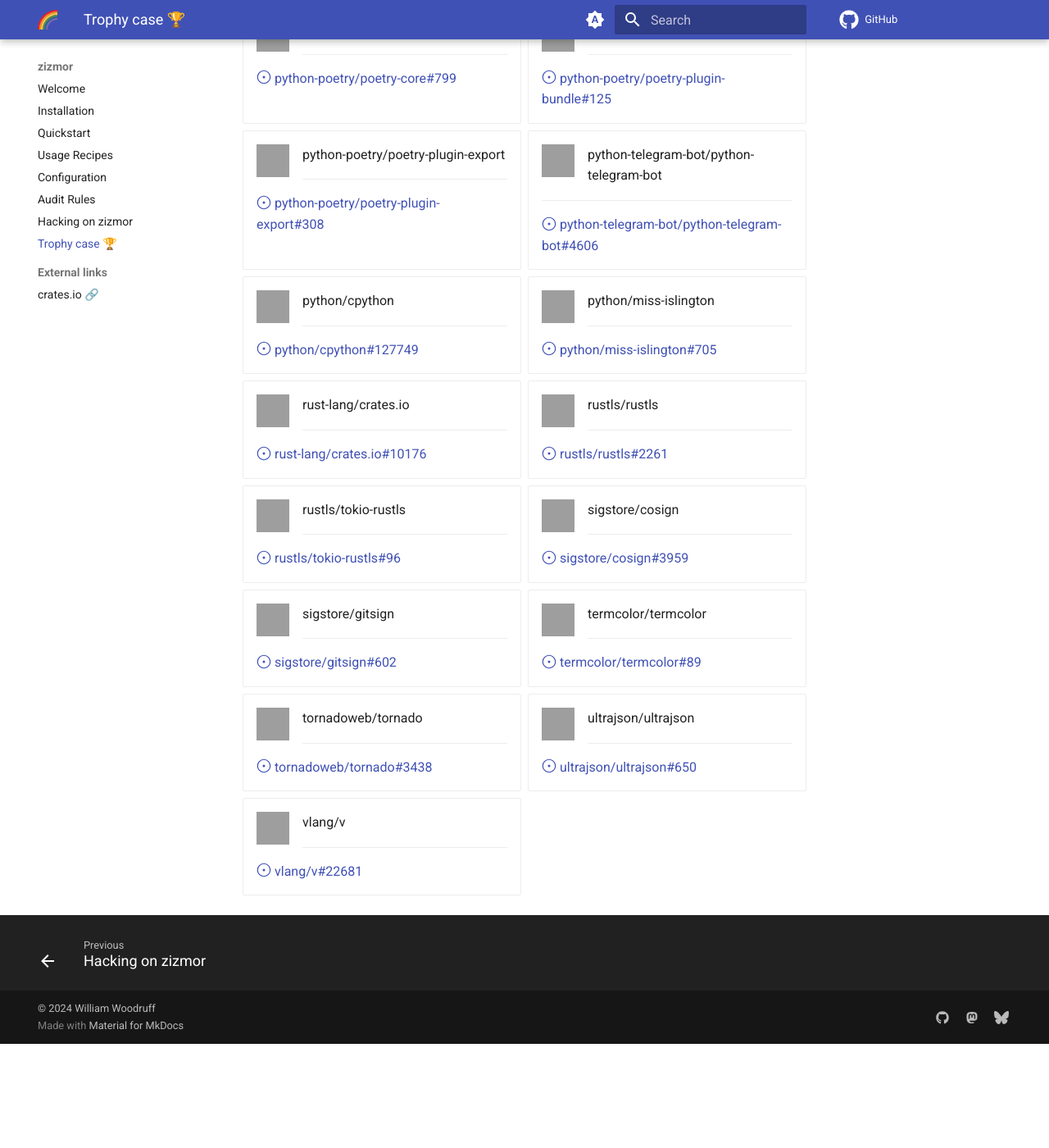
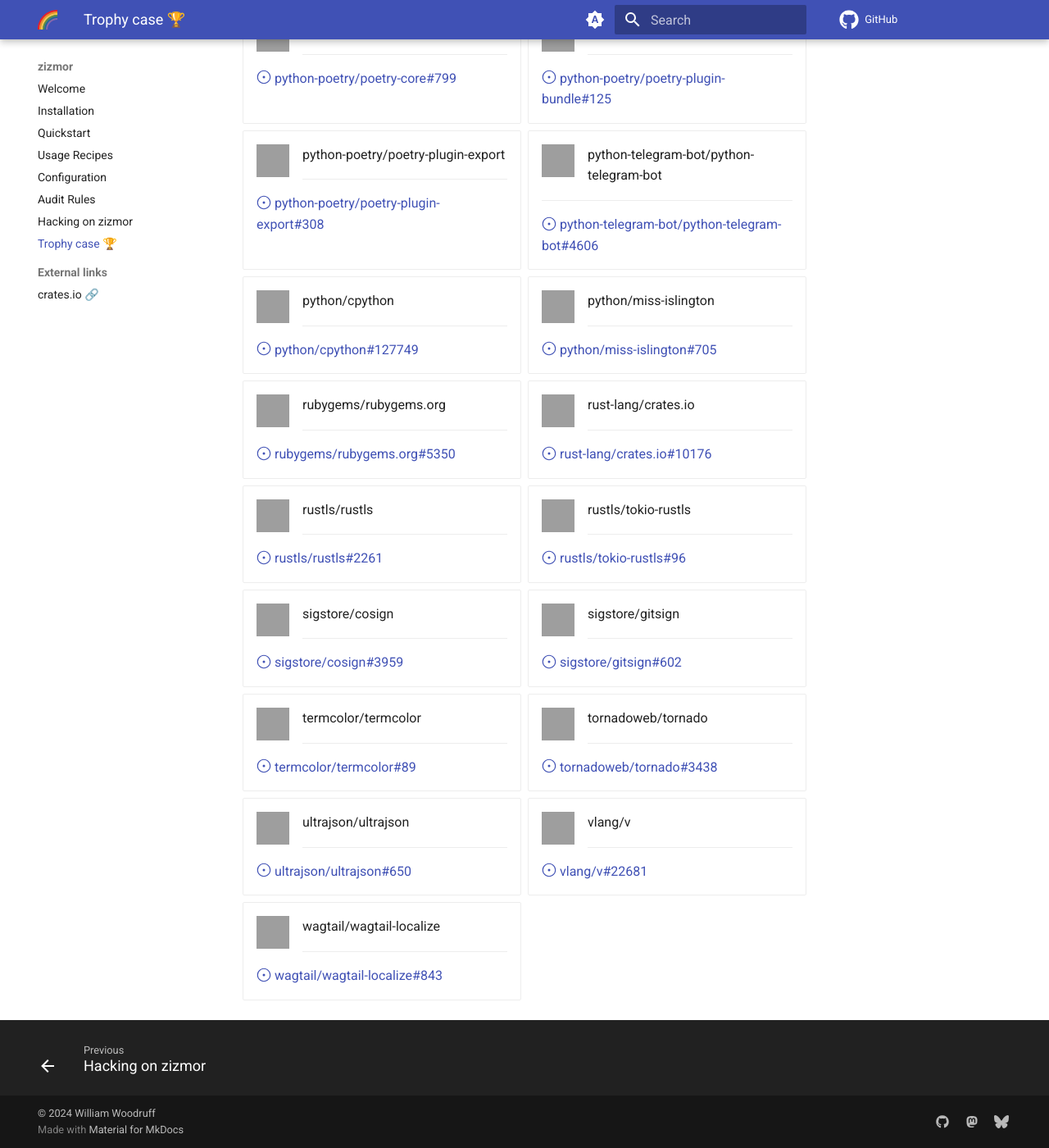
Before and after one commit to zizmorcore/zizmor, an MkDocs documentation site: the page built from docs/trophy-case.md, in a window 1280 px wide and 1400 px high, scrolled down 3463 px. Shown: the whole window at 82% size. Built offline with MkDocs 1.6.1 and Material for MkDocs 9.7.7, drawn with Linux system fonts in a browser that asks for light colours; comment, search, counter and statistics services are not loaded; before the commit the page ends 4736 px from its top, so only the background shows below that; grey boxes are pictures that could not be loaded.

Commit message:
docs: more trophies (#344)

```diff
--- a/docs/snippets/trophies.md
+++ b/docs/snippets/trophies.md
@@ -323,6 +323,12 @@
 
     python/miss-islington#705
 
+-   ![](https://github.com/rubygems.png?size=40){ width="40" loading=lazy align=left } rubygems/rubygems.org
+
+    ---
+
+    rubygems/rubygems.org#5350
+
 -   ![](https://github.com/rust-lang.png?size=40){ width="40" loading=lazy align=left } rust-lang/crates.io
 
     ---
@@ -376,3 +382,9 @@
     ---
 
     vlang/v#22681
+
+-   ![](https://github.com/wagtail.png?size=40){ width="40" loading=lazy align=left } wagtail/wagtail-localize
+
+    ---
+
+    wagtail/wagtail-localize#843
--- a/docs/snippets/trophies.txt
+++ b/docs/snippets/trophies.txt
@@ -58,6 +58,7 @@
 python-poetry/poetry-plugin-bundle#125
 python-telegram-bot/python-telegram-bot#4606
 PyO3/pyo3#4774
+rubygems/rubygems.org#5350
 rust-lang/crates.io#10176
 rustls/rustls#2261
 rustls/tokio-rustls#96
@@ -67,3 +68,4 @@
 tornadoweb/tornado#3438
 ultrajson/ultrajson#650
 vlang/v#22681
+wagtail/wagtail-localize#843
```
